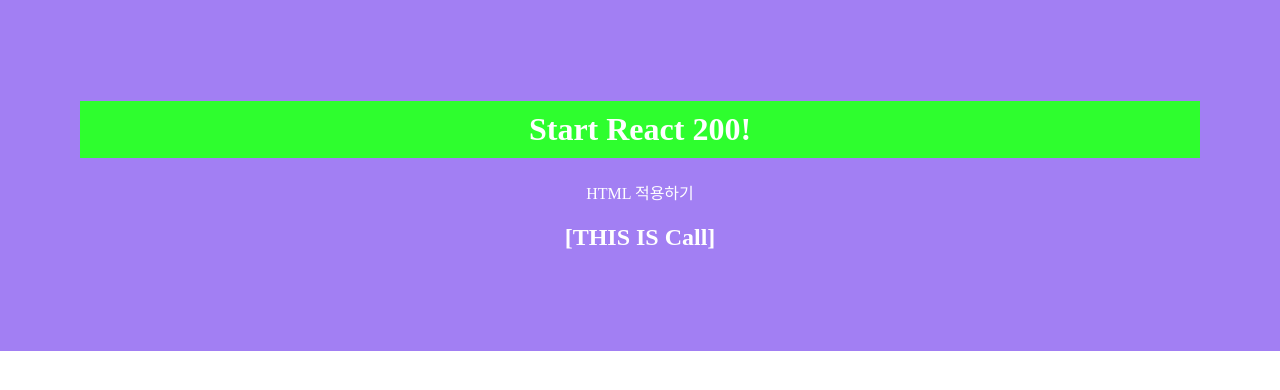
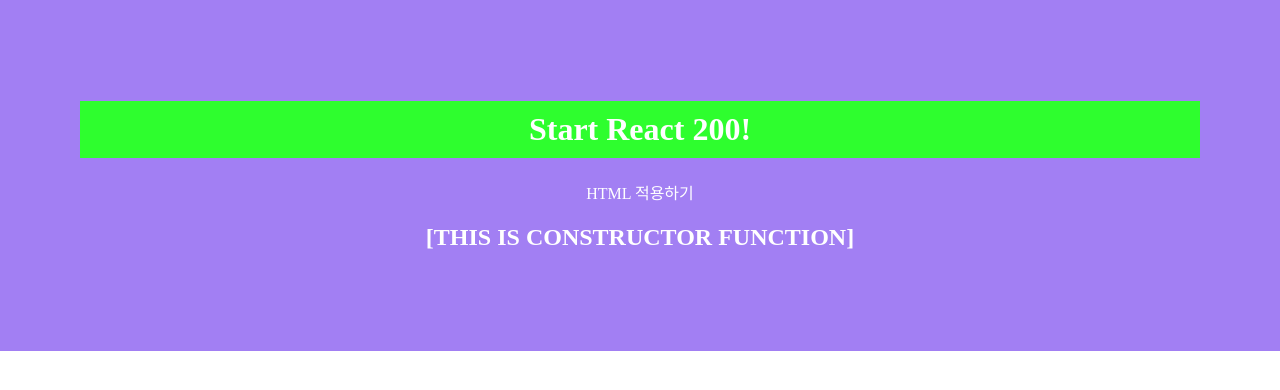
Before and after one commit to bestroom449k/first_App, a React (Create React App) app: page / in a window 1280 px wide. Shown: the top 390 px of the page. Built offline with nearby package versions, Linux system fonts and the light colour scheme.

Commit message:
chapter 5

```diff
--- a/src/App.js
+++ b/src/App.js
@@ -1,6 +1,6 @@
 import React from 'react';
 import './App.css';
-import LifecycleEx from'./R004_LifecycleEx'
+import LifecycleEx from'./R005_LifecycleEx'
 
 function App () {
   return (
@@ -13,6 +13,4 @@
 }
 
 export default App;
-// R004_LifecycleEx파일을 불러와 LifecycleEx로 장하고 이것을 내보낸다.
-// 나머지는 chapter 3랑 비슷함
-//@testing-library/react를 사용하여 React 컴포넌트를 테스트할 수 있지만 필 수는 아니기 때문에 지움
+// R005_LifecycleEx파일을 불러와 LifecycleEx로 장하고 이것을 내보낸다.
--- a/src/R004_LifecycleEx.js
+++ /dev/null
@@ -1,14 +0,0 @@
-import React, { Component } from 'react';
-
-class R004_LifecycleEx extends Component {
-    render() {
-        console.log('3. render Call');
-        return (
-            <h2>[THIS IS Call]</h2>
-        );
-    }
-}
-
-export default R004_LifecycleEx;
-// chapter 3랑 class 만드는 것은 같지만 여기서는 콜솔에 3. render Call를 출력 하도록 함
-// 나머지는 같음
--- /dev/null
+++ b/src/R005_LifecycleEx.js
@@ -0,0 +1,23 @@
+import React, { Component } from 'react';
+
+class R005_LifecycleEx extends Component {
+    constructor(props) {
+        super(props);
+        console.log('1. constructor Call');
+    }
+
+    render() {
+        console.log('3. render Call');
+        return (
+            <h2>[THIS IS CONSTRUCTOR FUNCTION]</h2>
+        );
+    }
+}
+
+export default R005_LifecycleEx;
+
+// constructor(props)가 가장먼저 실행되는 생명함수의 생성이고 이게 콜솔에 '1. constructor Call를 뿌리고
+// render가 콜솔로 에 3. render Call 나타냄
+//props를 사용하지 않으면 constructor(props)는 필요 없다,
+// state 초기화나 this 바인딩이 필요할 때만 constructor()를 사용한다.
+//prop는 표시
```
